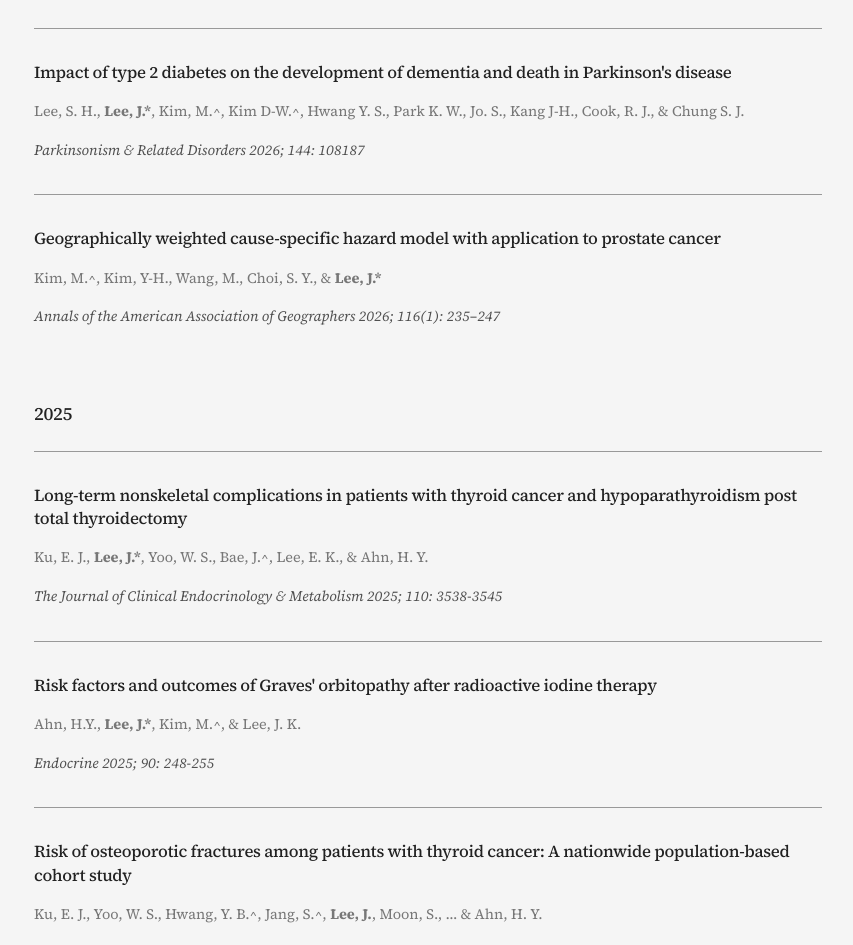
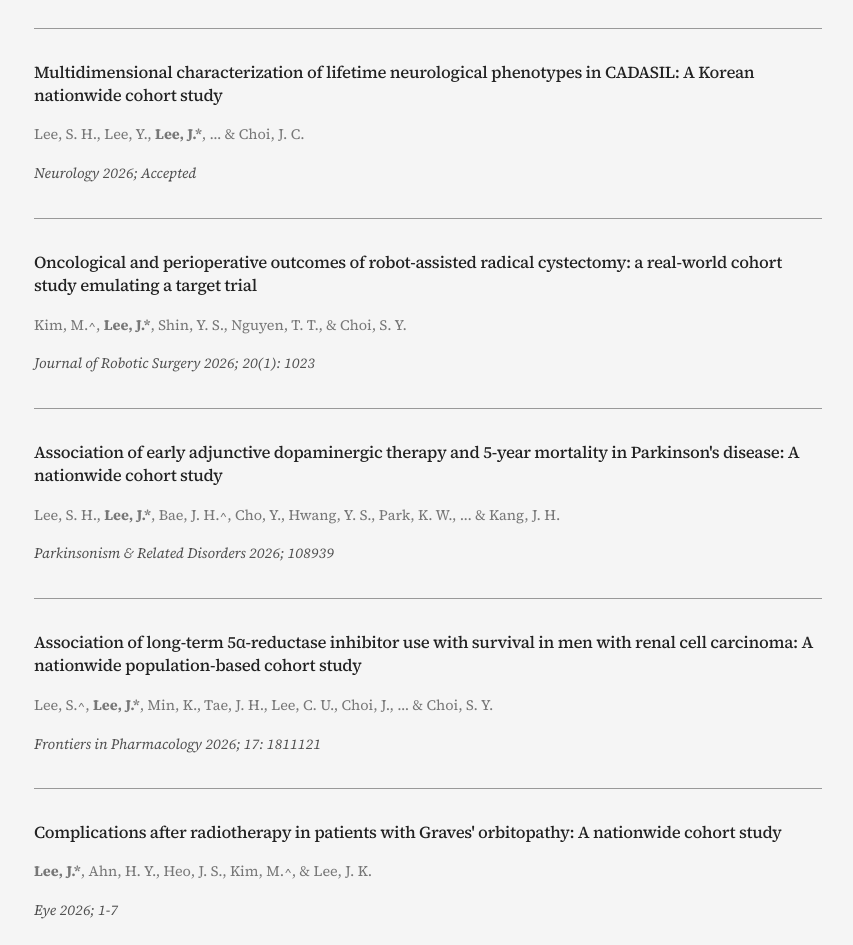
Before and after one commit to joolee0918/joolee0918.github.io, a React (Vite) app: page /publications in a window 1280 px wide. Shown: the part 261-1206 px from the top of the page, without its empty margins (426-1279 px from the left). Built offline with nearby package versions, Linux system fonts and the light colour scheme; a web font is replaced by a local one.

Commit message:
Update publications and talks from CV; add new members

```diff
--- a/src/components/People.jsx
+++ b/src/components/People.jsx
@@ -71,6 +71,26 @@ const People = () => {
       email: 'jisoo37@cau.ac.kr',
       github: 'https://github.com/jisoo3737',
       photo: '/photos/lee-jisoo.jpg'
+    },
+    {
+      name: 'Heeseo Shin (신희서)',
+      role: 'M.S. Candidate',
+      education: 'Department of Statistics and Data Science, Chung-Ang University',
+      research: 'Biostatistics',
+      skills: '',
+      email: 'heese0@cau.ac.kr',
+      github: 'https://github.com/heese0o',
+      photo: '/photos/shin.jpg'
+    },
+    {
+      name: 'Hyunseo Park (박현서)',
+      role: 'B.S. Student, Department of Statistics, Ewha Womans University',
+      education: '',
+      research: 'Missing Data Imputation, Pharmacoepidemiology',
+      skills: '',
+      email: 'qkrgustj0029@naver.com',
+      github: 'https://github.com/gustj1819',
+      photo: '/photos/park.jpg'
     }
   ];
 
--- a/src/pages/PublicationsPage.jsx
+++ b/src/pages/PublicationsPage.jsx
@@ -18,6 +18,55 @@ const PublicationsPage = () => {
     return <span dangerouslySetInnerHTML={{ __html: formatted }} />;
   };
   const publications = [
+    {
+      year: 2026,
+      title: 'Multidimensional characterization of lifetime neurological phenotypes in CADASIL: A Korean nationwide cohort study',
+      authors: 'Lee, S. H., Lee, Y., Lee, J.*, ... & Choi, J. C.',
+      journal: 'Neurology 2026; Accepted',
+      link: 'https://www.neurology.org/'
+    },
+    {
+      year: 2026,
+      title: 'Oncological and perioperative outcomes of robot-assisted radical cystectomy: a real-world cohort study emulating a target trial',
+      authors: 'Kim, M.^, Lee, J.*, Shin, Y. S., Nguyen, T. T., & Choi, S. Y.',
+      journal: 'Journal of Robotic Surgery 2026; 20(1): 1023',
+      link: 'https://doi.org/10.1007/s11701-026-03975-5'
+    },
+    {
+      year: 2026,
+      title: 'Association of early adjunctive dopaminergic therapy and 5-year mortality in Parkinson\'s disease: A nationwide cohort study',
+      authors: 'Lee, S. H., Lee, J.*, Bae, J. H.^, Cho, Y., Hwang, Y. S., Park, K. W., ... & Kang, J. H.',
+      journal: 'Parkinsonism & Related Disorders 2026; 108939',
+      link: 'https://doi.org/10.1016/j.parkreldis.2026.108939'
+    },
+    {
+      year: 2026,
+      title: 'Association of long-term 5α-reductase inhibitor use with survival in men with renal cell carcinoma: A nationwide population-based cohort study',
+      authors: 'Lee, S.^, Lee, J.*, Min, K., Tae, J. H., Lee, C. U., Choi, J., ... & Choi, S. Y.',
+      journal: 'Frontiers in Pharmacology 2026; 17: 1811121',
+      link: 'https://doi.org/10.3389/fphar.2026.1811121'
+    },
+    {
+      year: 2026,
+      title: 'Complications after radiotherapy in patients with Graves\' orbitopathy: A nationwide cohort study',
+      authors: 'Lee, J.*, Ahn, H. Y., Heo, J. S., Kim, M.^, & Lee, J. K.',
+      journal: 'Eye 2026; 1-7',
+      link: 'https://doi.org/10.1038/s41433-026-04284-9'
+    },
+    {
+      year: 2026,
+      title: 'Evaluating the effect of treatment on mortality in Parkinson\'s disease: a target trial emulation using clone-censor-weighting',
+      authors: 'Bae, J. H.^, & Lee, J.*',
+      journal: 'J Health Info Stat 2026; Accepted',
+      link: 'https://www.e-jhis.org/'
+    },
+    {
+      year: 2026,
+      title: 'Comparison of overall survival after open vs. robot-assisted radical cystectomy: a target trial emulation approach to mitigate immortal time bias',
+      authors: 'Kim, M.^, & Lee, J.*',
+      journal: 'The Korean Journal of Applied Statistics 2026; 39(3): 287-300',
+      link: 'https://doi.org/10.5351/KJAS.2026.39.3.287'
+    },
     {
       year: 2026,
       title: 'Impact of type 2 diabetes on the development of dementia and death in Parkinson\'s disease',
@@ -252,6 +301,54 @@ const PublicationsPage = () => {
   ];
 
   const talks = [
+    {
+      year: 2026,
+      date: 'November 6, 2026',
+      title: 'Statistical methods for addressing post-progression treatment switching',
+      event: 'Joint Statistical Conference for Clinical Trials and Research',
+      type: 'Conference Presentation',
+      location: 'Seoul, Korea'
+    },
+    {
+      year: 2026,
+      date: 'October 16, 2026',
+      title: 'Statistical methods for addressing post-progression treatment switching',
+      event: 'Chung-Ang University',
+      type: 'Invited Seminar',
+      location: 'Seoul, Korea'
+    },
+    {
+      year: 2026,
+      date: 'September 9, 2026',
+      title: 'The future investigator\'s toolkit',
+      event: '2026 KALC Workshop for International Young Members',
+      type: 'Topic Contributed',
+      location: 'Seoul, Korea'
+    },
+    {
+      year: 2026,
+      date: 'July 13, 2026',
+      title: 'Random forest for recurrent events and a terminal event',
+      event: 'International Biometric Conference',
+      type: 'Conference Presentation',
+      location: 'Seoul, Korea'
+    },
+    {
+      year: 2026,
+      date: 'May 22, 2026',
+      title: 'Estimating treatment effects in oncology trials with treatment switching',
+      event: 'Sookmyung Women\'s University',
+      type: 'Invited Talk',
+      location: 'Seoul, Korea'
+    },
+    {
+      year: 2026,
+      date: 'May 22, 2026',
+      title: 'Estimating treatment effects in oncology trials with treatment switching',
+      event: 'Seoul National University',
+      type: 'Invited Talk',
+      location: 'Seoul, Korea'
+    },
      {
       year: 2026,
       date: 'January 24, 2026',
```
